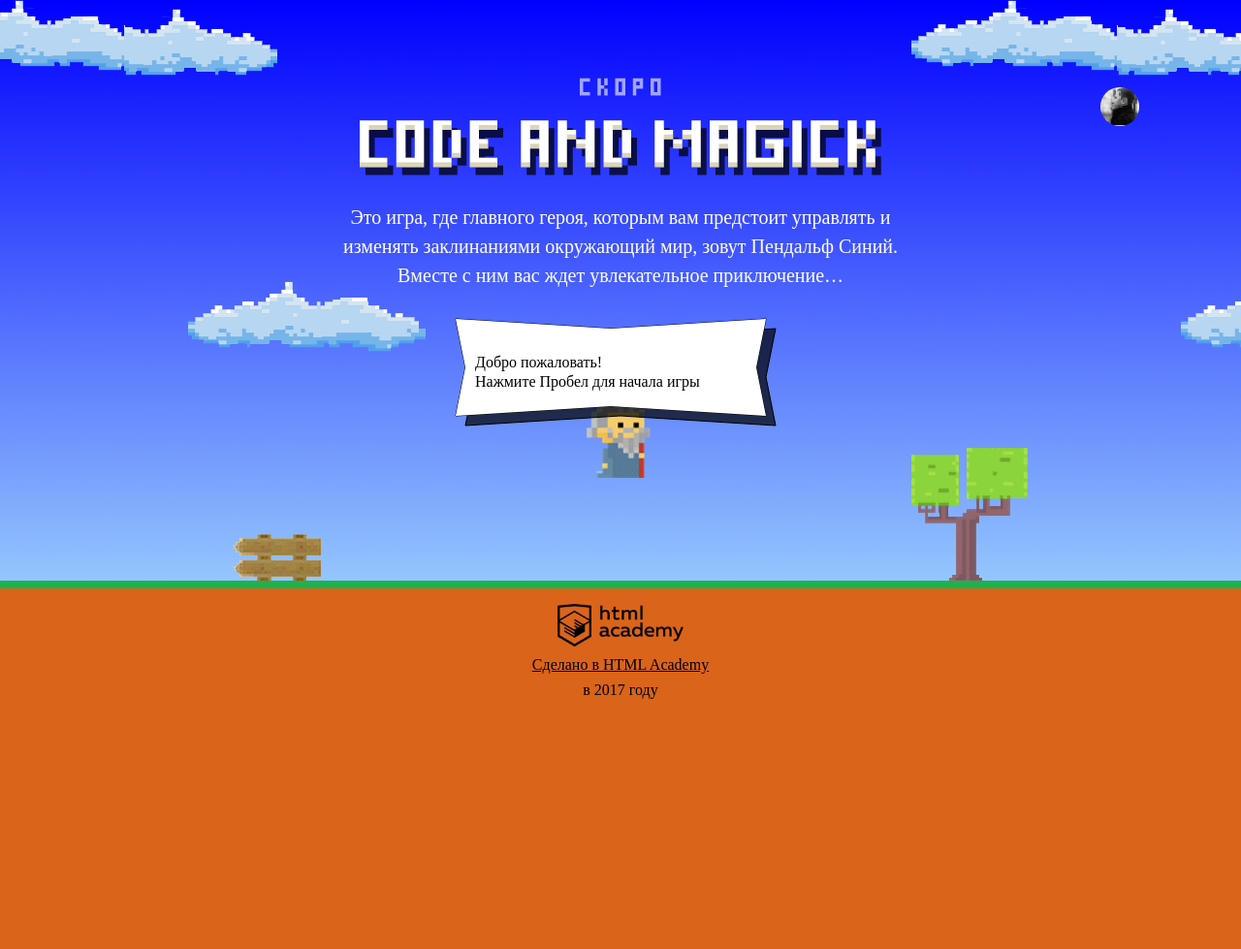
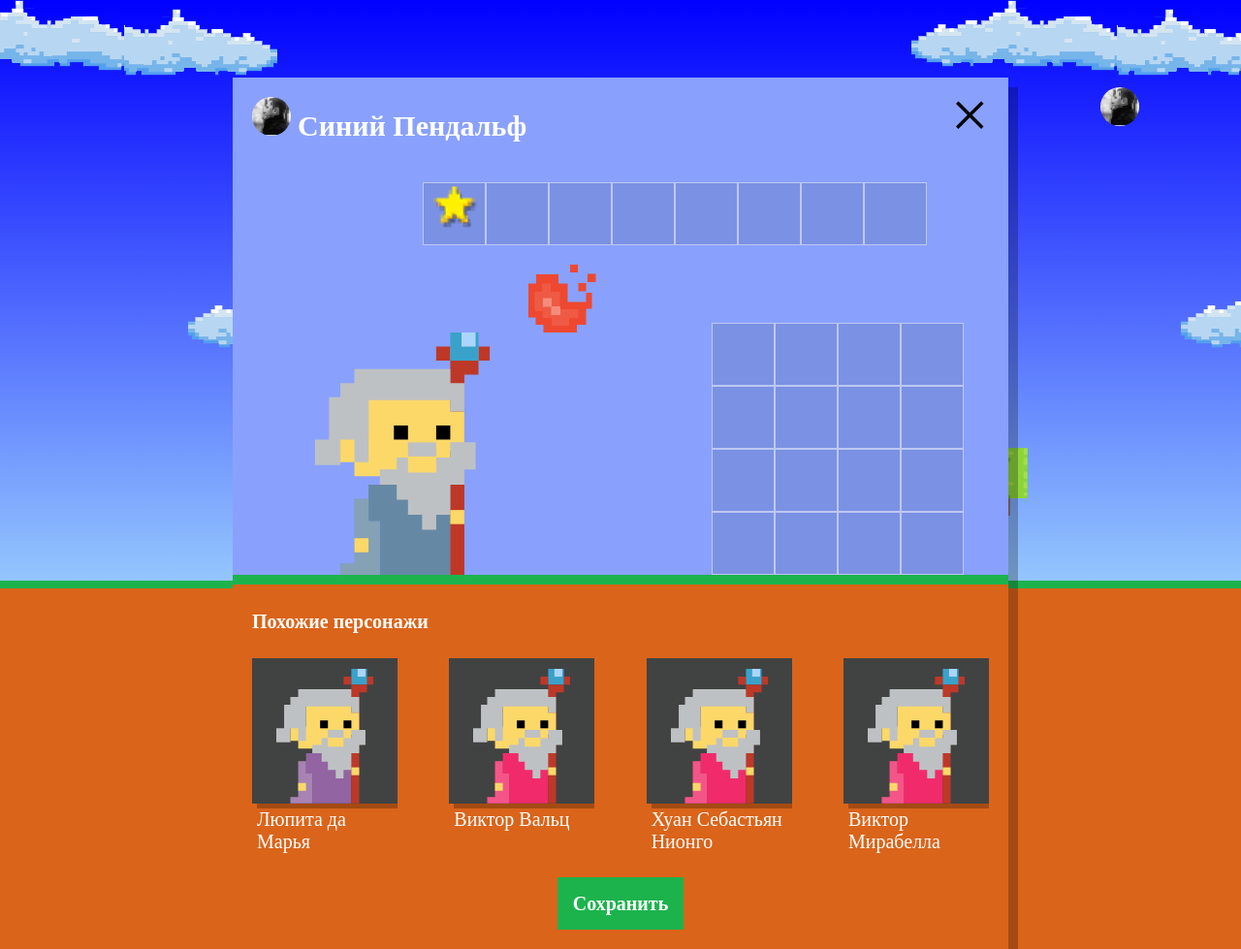
Before and after one commit to BelyaevaEkaterina/1217021-code-and-magick-20, a website: page index.html in a window 1280 px wide. Shown: the whole page at 97% size. Before the commit the page ends 800 px from the top, so only its background shows below. Drawn offline with Linux system fonts and the light colour scheme; a web font is replaced by a local one.

Commit message:
Исправления по замечаниям

```diff
--- a/index.html
+++ b/index.html
@@ -208,9 +208,10 @@
     return gameFieldHeight / 3;
   }
 </script>
-<script src="js/setup.js"></script>
+
 <script src="js/stat.js"></script>
 <script src="js/game.js"></script>
+<script src="js/setup.js"></script>
 
 </body>
 </html>
--- a/js/setup.js
+++ b/js/setup.js
@@ -0,0 +1,44 @@
+'use strict';
+
+var WIZARD_NAMES = ['Иван', 'Хуан Себастьян', 'Мария', 'Кристоф', 'Виктор', 'Юлия', 'Люпита', 'Вашингтон'];
+var WIZARD_SURNAME = ['да Марья', 'Верон', 'Мирабелла', 'Вальц', 'Онопко', 'Топольницкая', 'Нионго', 'Ирвинг'];
+var COAT_COLOR = ['rgb(101, 137, 164)', 'rgb(241, 43, 107)', 'rgb(146, 100, 161)', 'rgb(56, 159, 117)', 'rgb(215, 210, 55)', 'rgb(0, 0, 0)'];
+var EYES_COLOR = ['black', 'red', 'blue', 'yellow', 'green'];
+
+var userDialog = document.querySelector('.setup');
+userDialog.classList.remove('hidden');
+
+var similarListElement = userDialog.querySelector('.setup-similar-list');
+
+var similarWizardTemplate = document.querySelector('#similar-wizard-template')
+  .content
+  .querySelector('.setup-similar-item');
+
+var renderRandomValue = function (arr) {
+  var lastIndex = arr.length - 1;
+  var i = Math.round(Math.random() * lastIndex) ;
+
+  return arr[i];
+};
+
+var renderWizard = function (wizard) {
+  var wizardElement = similarWizardTemplate.cloneNode(true);
+
+  wizardElement.querySelector('.setup-similar-label').textContent = wizard.name;
+  wizardElement.querySelector('.wizard-coat').style.fill = wizard.coatColor;
+
+  return wizardElement;
+};
+
+var fragment = document.createDocumentFragment();
+for (var i = 0; i < 4; i++) {
+  var wizard = {
+    name: renderRandomValue(WIZARD_NAMES) + ' ' + renderRandomValue(WIZARD_SURNAME),
+    coatColor: renderRandomValue(COAT_COLOR),
+    eyesColor: renderRandomValue(EYES_COLOR)
+  };
+  fragment.appendChild(renderWizard(wizard));
+}
+similarListElement.appendChild(fragment);
+
+userDialog.querySelector('.setup-similar').classList.remove('hidden');
```
